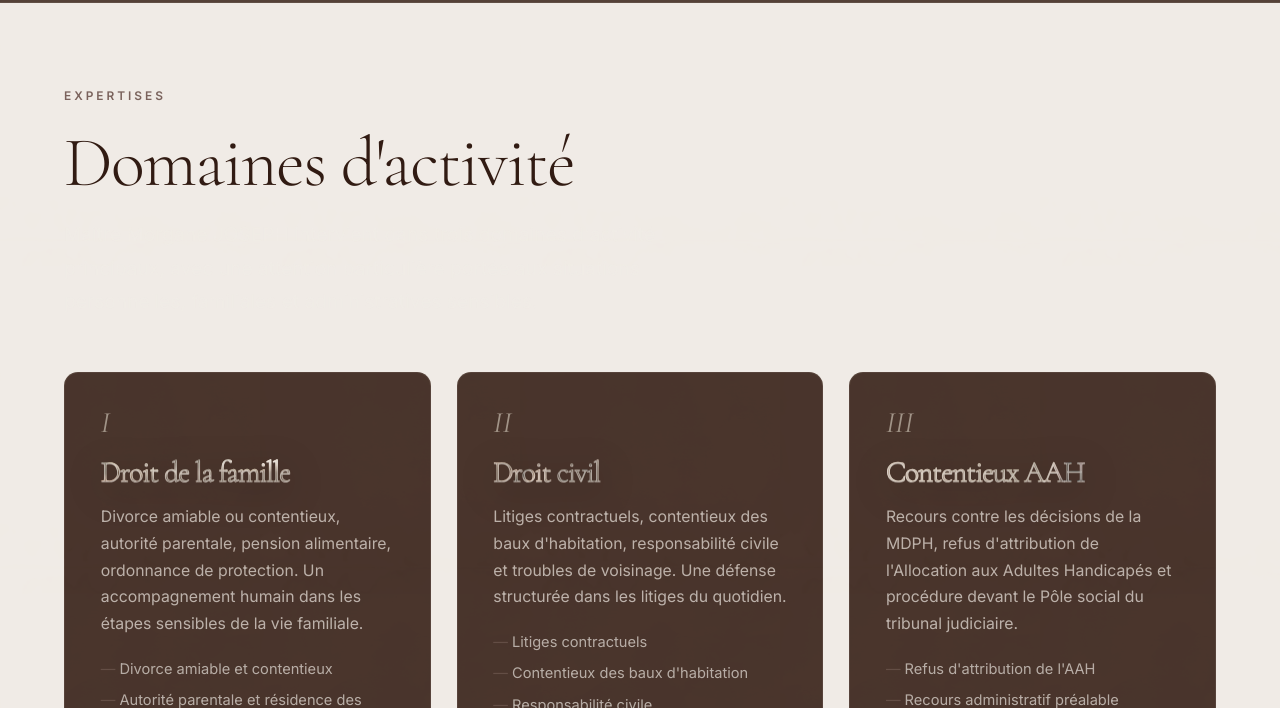
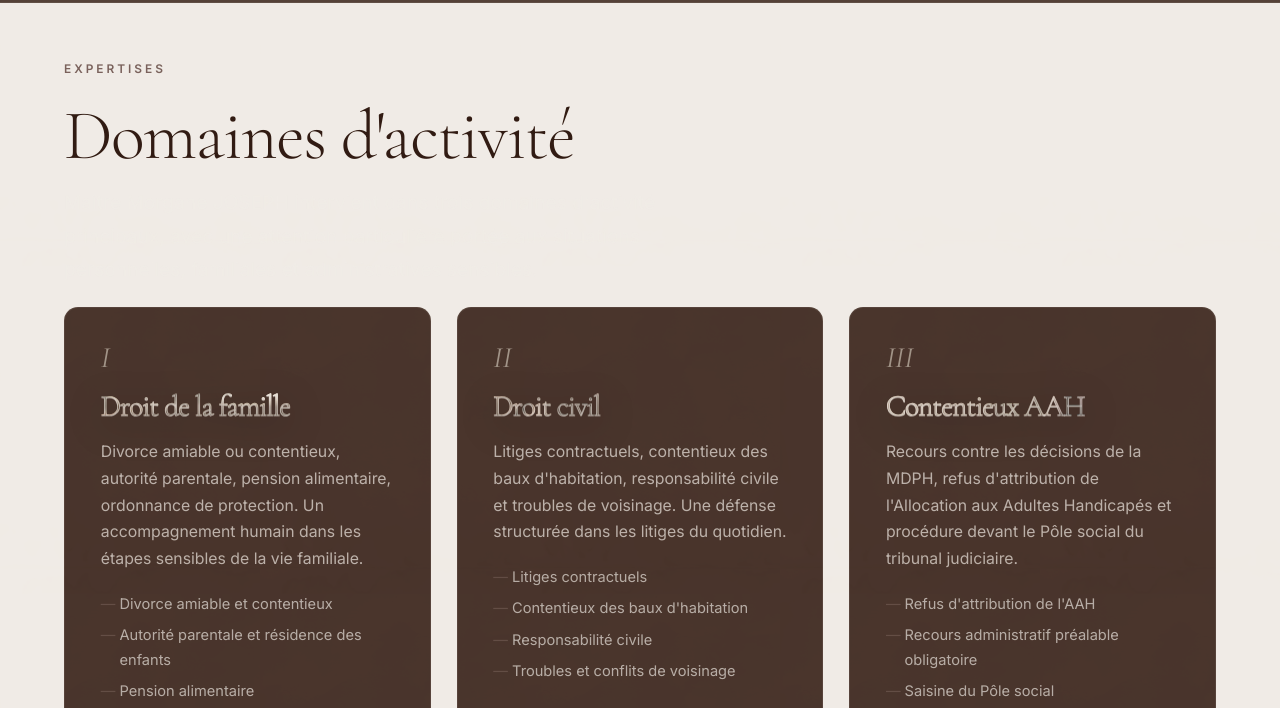
Before and after one commit to Sounox/mj-avocat-site, a plain HTML site: page domaines.html in a window 1280 px wide. Shown: the part 61-769 px from the top of the page. Drawn offline with nearby package versions, Linux system fonts and the light colour scheme.

Commit message:
Fix : condenser l'en-tête de la page domaines

```diff
--- a/styles.css
+++ b/styles.css
@@ -3530,7 +3530,23 @@ body::after {
 /* ---------------------------------------------------------------------------
    47. DOMAINES HUB
 --------------------------------------------------------------------------- */
-.domaines-hub-hero { padding: 0 0 clamp(1.5rem, 3vw, 2rem); }
+.domaines-hub-page {
+  padding-bottom: clamp(3rem, 5vw, 4.25rem);
+}
+
+.domaines-hub-page.section-first {
+  padding-top: calc(var(--nav-h) + clamp(1rem, 2vw, 1.4rem)) !important;
+}
+
+.domaines-hub-page .section__header {
+  margin-bottom: clamp(0.85rem, 1.6vw, 1.25rem) !important;
+}
+
+.domaines-hub-hero {
+  min-height: auto !important;
+  padding: 0 !important;
+}
+
 .hub-grid { display: grid; grid-template-columns: repeat(auto-fit, minmax(280px, 1fr)); gap: 1.5rem; margin: clamp(1.75rem, 4vw, 2.75rem) 0; }
 .hub-card {
   background: rgba(240,235,230,0.04); border: 1px solid rgba(221,213,200,0.12);
@@ -3686,12 +3702,12 @@ body::after {
 }
 
 .domaines-hub-page .section__header h1 {
-  margin-top: 0.75rem;
+  margin: 0.45rem 0 0;
 }
 
 .domaines-hub-page .lede {
   max-width: 52ch;
-  margin-top: 1rem;
+  margin-top: 0.7rem;
   font-size: clamp(1rem, 1.5vw, 1.15rem);
   color: rgba(240,235,230,0.72);
 }
@@ -3699,7 +3715,7 @@ body::after {
 .hub-grid {
   grid-template-columns: repeat(3, minmax(0, 1fr));
   gap: clamp(1rem, 2vw, 2rem);
-  margin-top: clamp(0.75rem, 1.5vw, 1.25rem);
+  margin-top: 0;
 }
 
 .hub-card {
```
